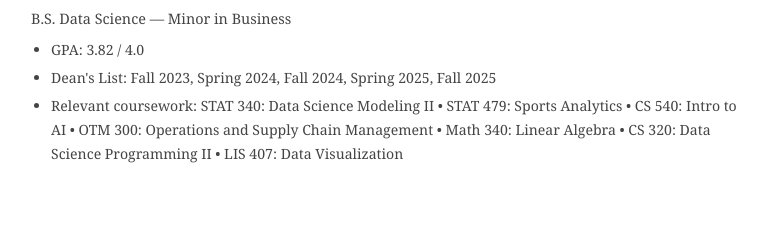
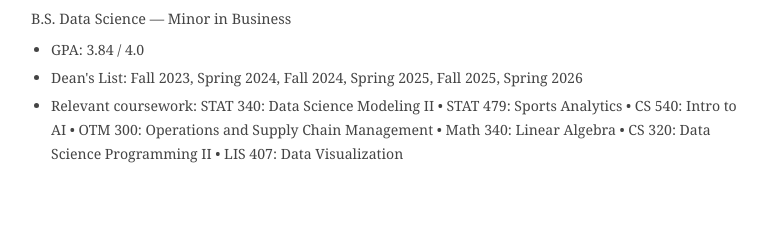
Before and after one commit to CooperWisener/personal_website, a Flask app: page /resume in a window 1280 px wide. Shown: the part 806-1040 px from the top of the page, without its empty margins (247-1014 px from the left). Run offline with Flask 3, Linux system fonts and the light colour scheme.

Commit message:
more edits post spring semester

```diff
--- a/templates/index.html
+++ b/templates/index.html
@@ -8,7 +8,7 @@
   <h2 class="section-title">About Me</h2>
   <p>
     Hi, I'm Cooper — a Data Science student at the University of Wisconsin–Madison (graduating May 2027)
-    with a minor in Business and a 3.82 GPA. I'm passionate about applying statistical modeling and
+    with a minor in Business and a 3.84 GPA. I'm passionate about applying statistical modeling and
     machine learning to real-world problems, with a particular interest in sports analytics and
     psychology.
   </p>
--- a/templates/resume.html
+++ b/templates/resume.html
@@ -56,8 +56,8 @@
       </div>
       <p class="edu-degree">B.S. Data Science &mdash; Minor in Business</p>
       <ul class="edu-details">
-        <li>GPA: 3.82 / 4.0</li>
-        <li>Dean's List: Fall 2023, Spring 2024, Fall 2024, Spring 2025, Fall 2025</li>
+        <li>GPA: 3.84 / 4.0</li>
+        <li>Dean's List: Fall 2023, Spring 2024, Fall 2024, Spring 2025, Fall 2025, Spring 2026</li>
         <li>Relevant coursework: STAT 340: Data Science Modeling II  •  STAT 479: Sports Analytics  •  CS 540: Intro to AI  •  OTM 300: Operations and Supply Chain Management  •
           Math 340: Linear Algebra  •  CS 320: Data Science Programming II •  LIS 407: Data Visualization
       </li>
```
